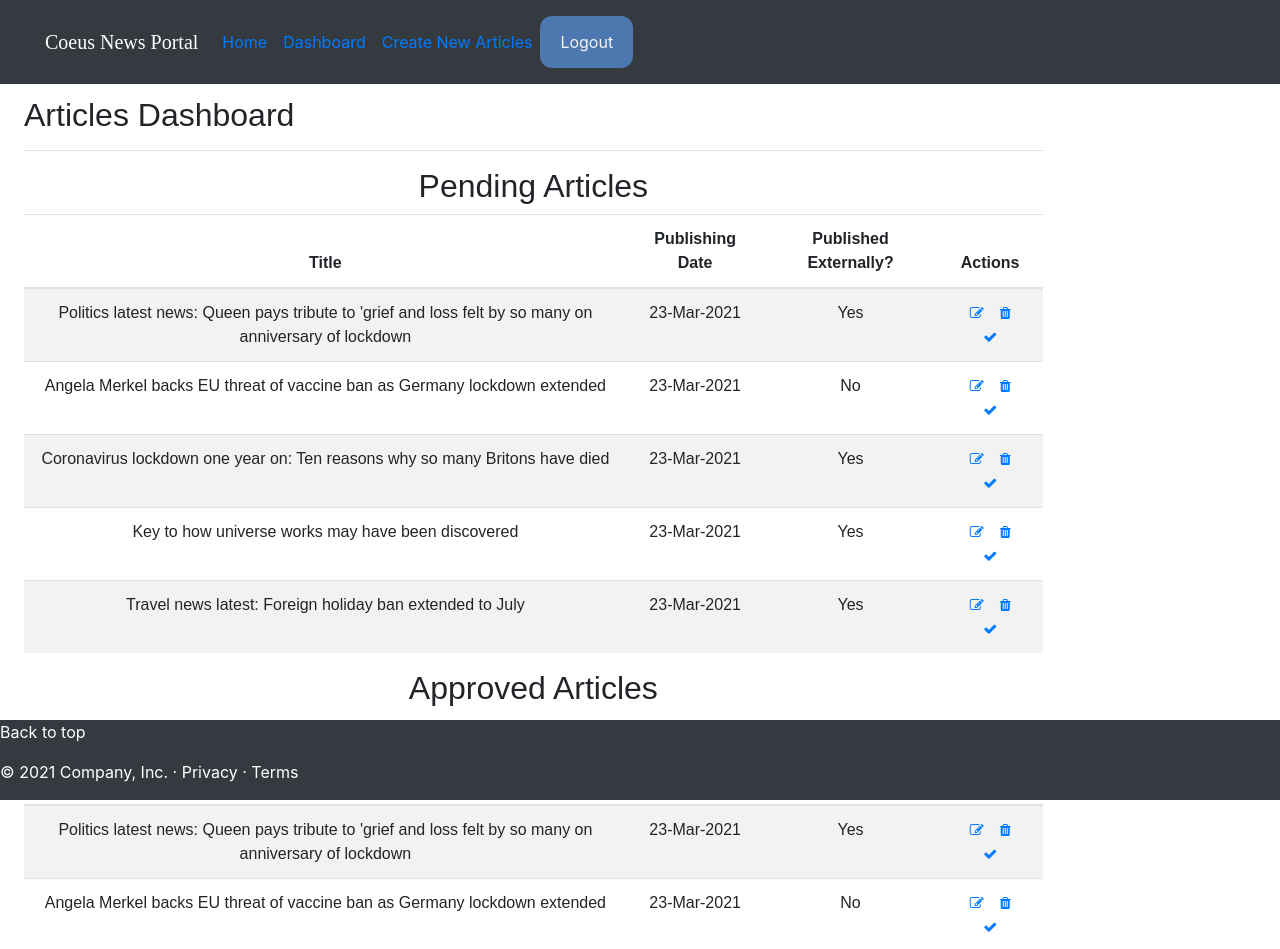
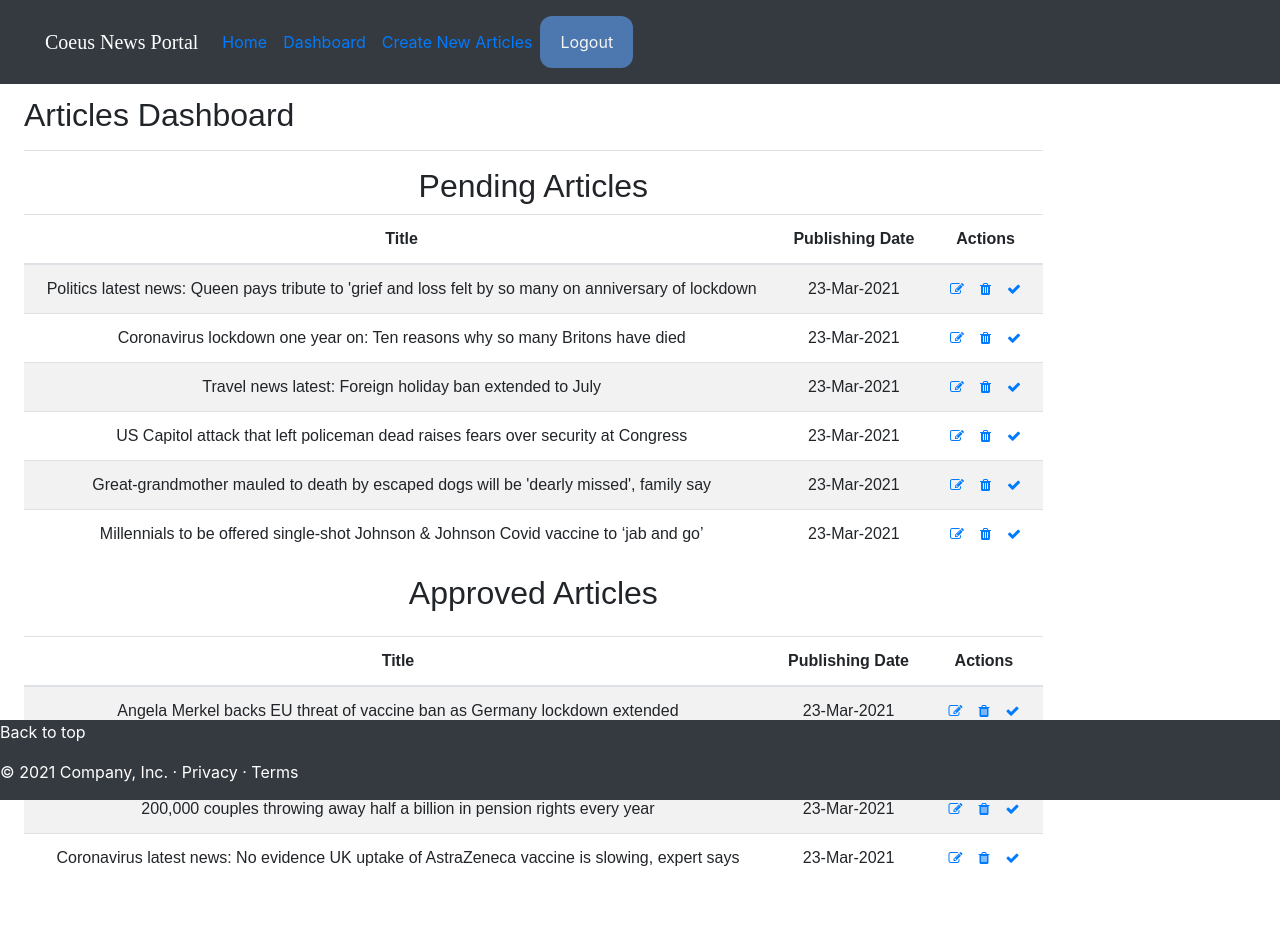
Before and after one commit to Coeus-Group/Coeus-News-Portal-Reactfrontend, a React (Create React App) app in the folder coeus-news-portal-reactfrontend/: page /Dashboard in a window 1280 px wide. Shown: the top 949 px of the page. Built offline with nearby package versions, Linux system fonts and the light colour scheme.

Commit message:
Implemented Delete Article Feature

```diff
--- a/coeus-news-portal-reactfrontend/src/components/Dashboard/Dashboard.js
+++ b/coeus-news-portal-reactfrontend/src/components/Dashboard/Dashboard.js
@@ -1,47 +1,89 @@
 import './Dashboard.css';
-import * as ReactBootStrap from "react-bootstrap";
-import "bootstrap/dist/css/bootstrap.min.css";
+import Table from "react-bootstrap/Table";
+import 'bootstrap/dist/css/bootstrap.min.css';
 import 'font-awesome/css/font-awesome.min.css';
-
+import { useState } from 'react';
 
 function Dashboard() {
 
-    const currentArticlesData = [
+    const [ArticlesData, setArticles] = useState([
         {
             "title": "Politics latest news: Queen pays tribute to 'grief and loss felt by so many on anniversary of lockdown",
             "publishedDate": "23-Mar-2021",
-            "publishedExternally": "Yes"
+            "approved": true,
+            "id": "1001"
         },
         {
             "title": "Angela Merkel backs EU threat of vaccine ban as Germany lockdown extended",
             "publishedDate": "23-Mar-2021",
-            "publishedExternally": "No"
+            "approved": false,
+            "id": "1002"
         },
         {
             "title": "Coronavirus lockdown one year on: Ten reasons why so many Britons have died",
             "publishedDate": "23-Mar-2021",
-            "publishedExternally": "Yes"
+            "approved": true,
+            "id": "1003"
         },
         {
             "title": "Key to how universe works may have been discovered",
             "publishedDate": "23-Mar-2021",
-            "publishedExternally": "Yes"
+            "approved": false,
+            "id": "1004"
         },
         {
             "title": "Travel news latest: Foreign holiday ban extended to July",
             "publishedDate": "23-Mar-2021",
-            "publishedExternally": "Yes"
+            "approved": true,
+            "id": "1005"
+        },
+        {
+            "title": "US Capitol attack that left policeman dead raises fears over security at Congress",
+            "publishedDate": "23-Mar-2021",
+            "approved": true,
+            "id": "1006"
+        },
+        {
+            "title": "200,000 couples throwing away half a billion in pension rights every year",
+            "publishedDate": "23-Mar-2021",
+            "approved": false,
+            "id": "1007"
+        },
+        {
+            "title": "Great-grandmother mauled to death by escaped dogs will be 'dearly missed', family say",
+            "publishedDate": "23-Mar-2021",
+            "approved": true,
+            "id": "1008"
+        },
+        {
+            "title": "Coronavirus latest news: No evidence UK uptake of AstraZeneca vaccine is slowing, expert says",
+            "publishedDate": "23-Mar-2021",
+            "approved": false,
+            "id": "1009"
+        },
+        {
+            "title": "Millennials to be offered single-shot Johnson & Johnson Covid vaccine to ‘jab and go’",
+            "publishedDate": "23-Mar-2021",
+            "approved": true,
+            "id": "1010"
         }
-    ];
+    ]);
+    const deleteArticle = id => {
+        const updatedArticles = ArticlesData.filter(Article => Article.id !== id);
+        setArticles(updatedArticles);
+    }
 
-    const renderCurrentArticlesData = (currentArticles, index) => {
+    const approvedArticles = ArticlesData.filter(Article => !Article.approved);
+    const pendingArticles = ArticlesData.filter(Article => Article.approved);
+
+
+    const renderArticlesData = (Articles, index) => {
         return (
             <tr key={index}>
-                <td>{currentArticles.title}</td>
-                <td>{currentArticles.publishedDate}</td>
-                <td>{currentArticles.publishedExternally}</td>
+                <td>{Articles.title}</td>
+                <td>{Articles.publishedDate}</td>
                 <td><a className="btn-sm" href="#"><i className="fa fa-edit"></i></a>
-                    <a className="btn-sm" href="#"><i className="fa fa-trash"></i></a>
+                    <a onClick={() => deleteArticle(Articles.id)} className="btn-sm" href="#"><i className="fa fa-trash"></i></a>
                     <a className="btn-sm" href="#"><i className="fa fa-check"></i></a>
                 </td>
             </tr>
@@ -53,7 +95,6 @@ function Dashboard() {
             <main className="main-dbpg">
                 <div className="container-fluid">
                     <div className="row">
-                        {/* <Sidebar /> */}
                         <main className="col-md-9 ms-sm-auto col-lg-10 px-md-4">
                             <div
                                 className="d-flex justify-content-between flex-wrap flex-md-nowrap align-items-center pt-3 pb-2 mb-3 border-bottom">
@@ -61,36 +102,34 @@ function Dashboard() {
                             </div>
                             <h2>Pending Articles</h2>
                             <div className="table-responsive table-striped table-condensed">
-                                <ReactBootStrap.Table responsive>
+                                <Table responsive>
                                     <thead>
                                         <tr>
                                             <th>Title</th>
                                             <th>Publishing Date</th>
-                                            <th>Published Externally?</th>
                                             <th>Actions</th>
                                         </tr>
                                     </thead>
                                     <tbody>
-                                        {currentArticlesData.map(renderCurrentArticlesData)}
+                                        {pendingArticles.map(renderArticlesData)}
                                     </tbody>
-                                </ReactBootStrap.Table>
+                                </Table>
                             </div>
 
                             <h2>Approved Articles</h2>
                             <div className="table-responsive my-4 table-striped ">
-                                <ReactBootStrap.Table responsive >
+                                <Table responsive >
                                     <thead>
                                         <tr>
                                             <th>Title</th>
                                             <th>Publishing Date</th>
-                                            <th>Published Externally?</th>
                                             <th>Actions</th>
                                         </tr>
                                     </thead>
                                     <tbody>
-                                        {currentArticlesData.map(renderCurrentArticlesData)}
+                                        {approvedArticles.map(renderArticlesData)}
                                     </tbody>
-                                </ReactBootStrap.Table>
+                                </Table>
                             </div>
                         </main>
                         <script src="../assets/dist/js/bootstrap.bundle.min.js"></script>
```
